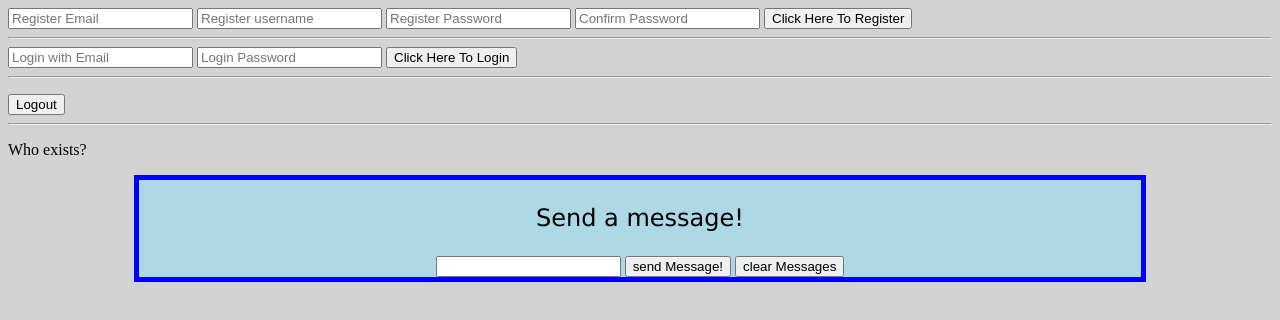
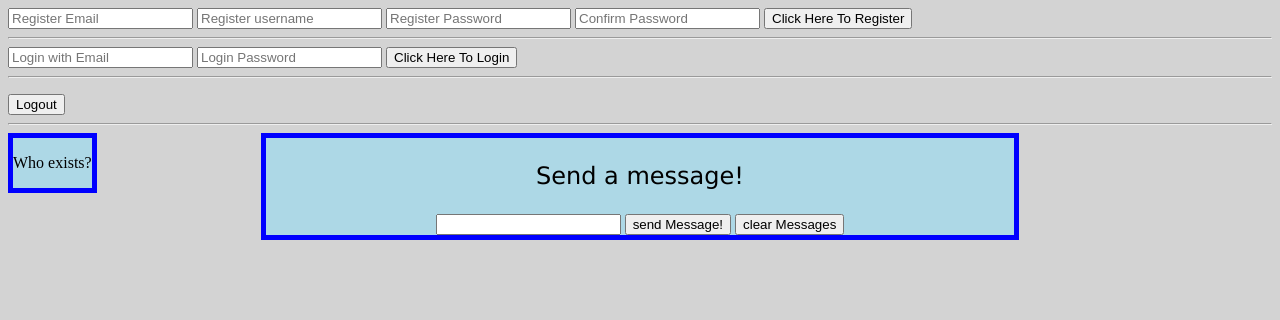
Before and after one commit to websecjrswift/websecjrswift.github.io, a plain HTML site: page index.html in a window 1280 px wide. Drawn offline with nearby package versions, Linux system fonts and the light colour scheme.

Commit message:
Update style.css

```diff
--- a/style.css
+++ b/style.css
@@ -1,11 +1,18 @@
 body {
   background-color: lightgray
 }
-
+#part2{
+  position: absolute;
+  background-color: lightblue;
+  margin-left: 0%;
+  margin-right: 50%;
+  text-align: left;
+  border: 5px solid blue;
+}
 #part1 {
   background-color: lightblue;
-  margin-left: 10%;
-  margin-right: 10%;
+  margin-left: 20%;
+  margin-right: 20%;
   text-align: center;
   border: 5px solid blue;
 }
```
